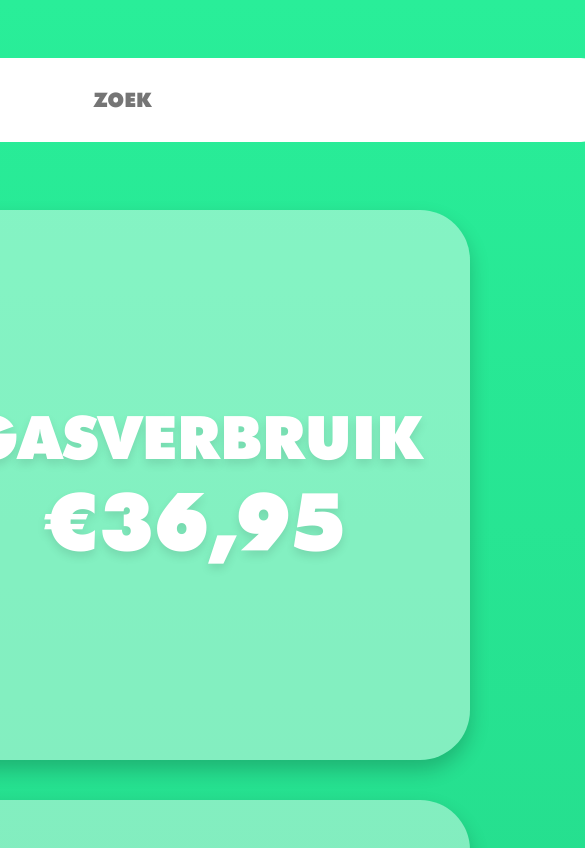
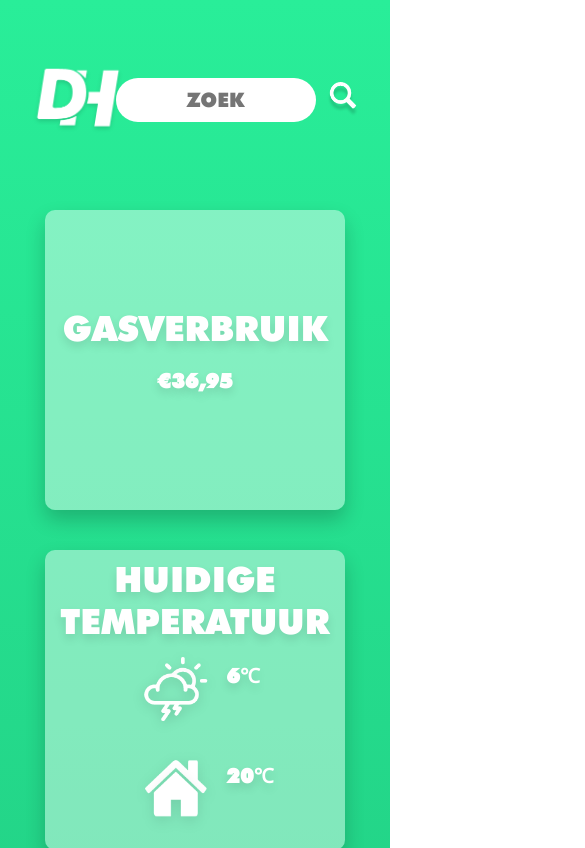
Before and after one commit to Faiiss/MaBo-Duurzaamhuis, a plain HTML site: page duurzaamhuis-uday/code faissal/huis.html in a window 390 px wide. Shown: the top 848 px of the page, 585 px wide, since content can reach past the window. Drawn offline with nearby package versions, Linux system fonts and the light colour scheme; no server answers.

Commit message:
Update Faiss 2022

```diff
--- a/duurzaamhuis-uday/code faissal/data.js
+++ b/duurzaamhuis-uday/code faissal/data.js
@@ -35,92 +35,11 @@ async function renderData() {
          let datum =  new Date(measurement.datum);
 
          // De meting gegevens wegschrijven naar de div
-       //  dataDiv.innerHTML = "<h3>Datum: ${datum.toLocaleString()}</h3><p>Sensor: ${measurement.sensor}   dataDiv.innerHTML = "<h3>Datum: ${datum.toLocaleString()}</h3><p>Sensor: ${measurement.sensor}</p>
+  dataDiv.innerHTML = `<h3>Datum: ${datum.toLocaleString()}</h3><p>Sensor: ${measurement.sensor}</p>`
 
 }
-    /*
 
 renderData(); // start immediately
-
-
-
-form.addEventListener("submit", e => {
-  e.preventDefault();
-  let inputVal = input.value;
-
-  //check if there's already a city
-  const listItems = list.querySelectorAll(".ajax-section .city");
-  const listItemsArray = Array.from(listItems);
-
-  if (listItemsArray.length > 0) {
-    const filteredArray = listItemsArray.filter(el => {
-      let content = "";
-      //athens,gr
-      if (inputVal.includes(",")) {
-        //athens,grrrrrr->invalid country code, so we keep only the first part of inputVal
-        if (inputVal.split(",")[1].length > 2) {
-          inputVal = inputVal.split(",")[0];
-          content = el
-            .querySelector(".city-name span")
-            .textContent.toLowerCase();
-        } else {
-          content = el.querySelector(".city-name").dataset.name.toLowerCase();
-        }
-      } else {
-        //athens
-        content = el.querySelector(".city-name span").textContent.toLowerCase();
-      }
-      return content == inputVal.toLowerCase();
-    });
-
-    if (filteredArray.length > 0) {
-      msg.textContent = `You already know the weather for ${
-        filteredArray[0].querySelector(".city-name span").textContent
-      } ...otherwise be more specific by providing the country code as well 😉`;
-      form.reset();
-      input.focus();
-      return;
-    }
-  }
-
-  //ajax here
-  const url = `https://api.openweathermap.org/data/2.5/weather?q=${inputVal}&appid=${apiKey}&units=metric`;
-
-  fetch(url)
-    .then(response => response.json())
-    .then(data => {
-      const { main, name, sys, weather } = data;
-      const icon = `https://s3-us-west-2.amazonaws.com/s.cdpn.io/162656/${
-        weather[0]["icon"]
-      }.svg`;
-
-      const li = document.createElement("li");
-      li.classList.add("city");
-      const markup = `
-        <h2 class="city-name" data-name="${name},${sys.country}">
-          <span>${name}</span>
-          <sup>${sys.country}</sup>
-        </h2>
-        <div class="city-temp">${Math.round(main.temp)}<sup>°C</sup></div>
-        <figure>
-          <img class="city-icon" src="${icon}" alt="${
-        weather[0]["description"]
-      }">
-          <figcaption>${weather[0]["description"]}</figcaption>
-        </figure>
-      `;
-      li.innerHTML = markup;
-      list.appendChild(li);
-    })
-    .catch(() => {
-      msg.textContent = "Please search for a valid city 😩";
-    });
-
-  msg.textContent = "";
-  form.reset();
-  input.focus();
-});
-*/
 
 const data = {
     labels: ['Gas','Elektra','Water'],
--- a/duurzaamhuis-uday/code faissal/huis.html
+++ b/duurzaamhuis-uday/code faissal/huis.html
@@ -20,7 +20,7 @@
             <div class="iconbar"><img src="img/Group 16.png" alt=""></div>
     </header>
 
-    <div id="dataDiv"></div>
+
 
     <div class="tegels">
         <article class="card cardgasverbruik">
@@ -33,11 +33,11 @@
             <h2>HUIDIGE TEMPERATUUR</h2>
         <div>
         <div class="info-div">
-            <img src="img/Group 22.png" alt="">
+            <img id="Bimg" src="img/Group 22.png" alt="">
             <h3>6℃</h3>
         </div>
         <div class="info-div">
-            <img src="img/Group 19.png" alt="">
+            <img id="Bimg" src="img/Group 19.png" alt="">
             <h3>20℃</h3>
         </div>
         </div>
@@ -52,7 +52,7 @@
         <article class="card cardenergie">
             <h2 class="energie">VERBRUIK</h2>
             <p class="energiep">AFGELOPEN MAANDEN</p>
-            <canvas class="js--chart--1" width="1000" height="1" style="display: block; box-sizing: border-box; height: 275px; width: 550px; margin-bottom: 8rem;">
+            <canvas class="js--chart--1">
             </canvas>
         </article>
         <article class="card weather">
@@ -62,11 +62,10 @@
             <img src="" id="icon">
         </article>
         <article class="card card--first">
-            <h2 id="date">placeholder Date</h2>
-            <h2 id="time">placeholder Time</h2>
+            <div id="dataDiv"></div>
+            <h2 id="date" id="time"></h2>
+            <h2 id="time"></h2>
         </article>
-
-        <section class="section--first">
     </div>
 
 </body>
--- a/duurzaamhuis-uday/code faissal/style.css
+++ b/duurzaamhuis-uday/code faissal/style.css
@@ -48,7 +48,7 @@ h2{
   font-size: 6rem;
 }
 h3{
-  font-size: 8rem;
+  font-size: 5rem;
 }
 .energie{
   font-size: 5rem;
@@ -196,7 +196,81 @@ h2#location{
 
 
 }
-.dataDiv{
-  font-size: 30px;
-  height: 30px;
+#dataDiv{
+  display: flex;
+  flex-direction: column;
+  font-size: 3rem;
+
 }
+
+element.style {
+  display: block;
+  box-sizing: border-box;
+  height: 100px;
+  width: 200px;
+  margin-bottom: 8rem;
+}
+
+@media screen and (max-width: 767px){
+  .card{
+    width: 30rem;
+    height: 30rem;
+    border-radius: 1rem;
+  }
+  .bar{
+    font-size: 2rem;
+    text-align: center;
+    font-family: 'Futura', sans-serif;
+    flex-direction: column;
+    display: flex;
+    align-items: center;
+    padding: 1rem;
+    width: 20rem;
+    border: none;
+    outline: none;
+    border-radius: 5rem;
+  }
+  #Bimg{
+    width: 10rem;
+    height: 10rem;
+  }
+  img {
+    display: flex;
+    max-width: 100%;
+    align-items: center;
+    justify-content: center;
+
+}
+header {
+  display: flex;
+  height: 20rem;
+  padding: 2rem;
+  margin-right: 2rem;
+  align-items: center;
+  justify-content: center;
+}
+h3 {
+  display: block;
+  font-size: 2rem;
+  margin-block-start: 1em;
+  margin-block-end: 1em;
+  margin-inline-start: 0px;
+  margin-inline-end: 0px;
+  font-weight: bold;
+}
+h2 {
+  font-size: 3.5rem;
+}
+p{
+  font-size: 2rem;
+}
+.energie {
+  font-size: 2rem;
+}
+element.style {
+  display: block;
+  box-sizing: border-box;
+  height: 100px;
+  width: 200px;
+}
+}
```
